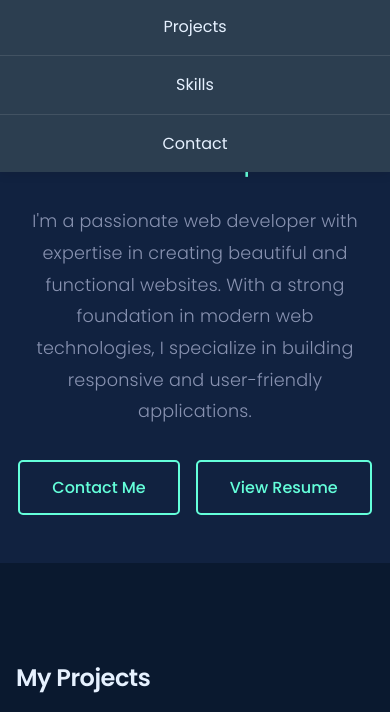
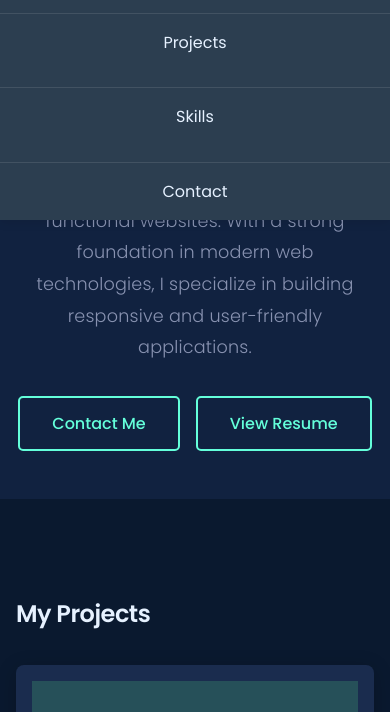
Before and after one commit to onkar890/portfolio, a plain HTML site: page index.html in a window 390 px wide. Both pictures are taken after a click on the button 359 px from the left and 35 px from the top of the page. Shown: the part 132-844 px from the top of the page. Drawn offline with Linux system fonts and the light colour scheme.

Commit message:
Update style.css

```diff
--- a/style.css
+++ b/style.css
@@ -540,9 +540,35 @@
     html {
         scroll-padding-top: 80px;
     }
+
+    .hero-content h1 {
+        font-size: 1.8rem;
     }
 
+    .skills-grid {
+        grid-template-columns: repeat(2, 1fr);
+    }
 
+    .project-card {
+        flex-direction: column;
+    }
+}
+
+/* For mobile devices */
+@media (max-width: 480px) {
+    .hero-content h1 {
+        font-size: 1.5rem;
+    }
+
+    .skills-grid {
+        grid-template-columns: 1fr;
+    }
+
+    .nav-links {
+        flex-direction: column;
+        gap: 1rem;
+    }
+}
 
 @media (max-width: 768px) {
     html {
@@ -710,3 +736,7 @@
     height: 70px;
     width: 90px;
 }
+
+html {
+    scroll-behavior: smooth;
+}
```
Lines whose indentation alone changed are shown as unchanged.
